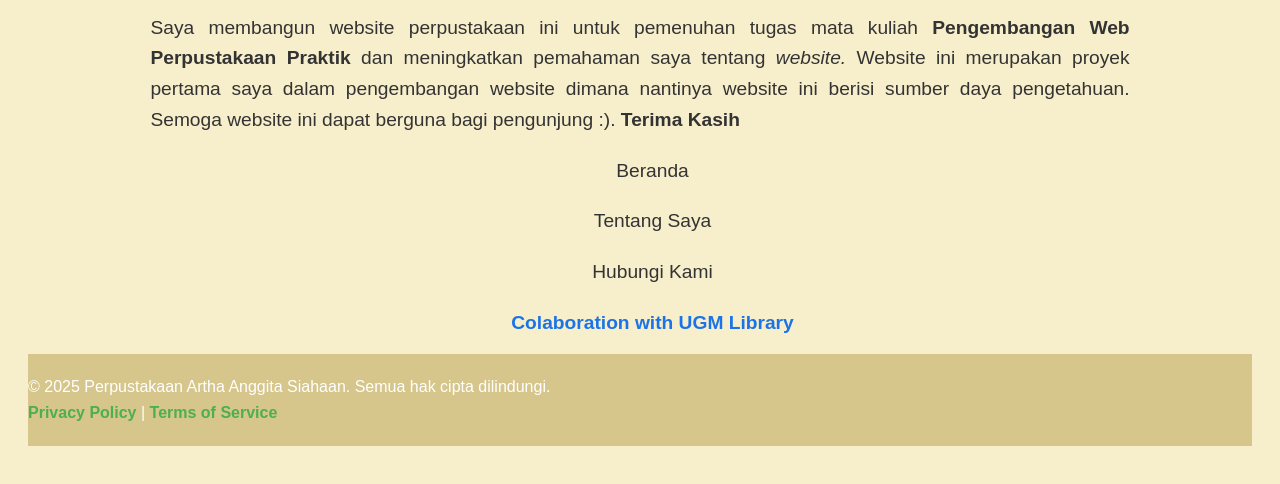
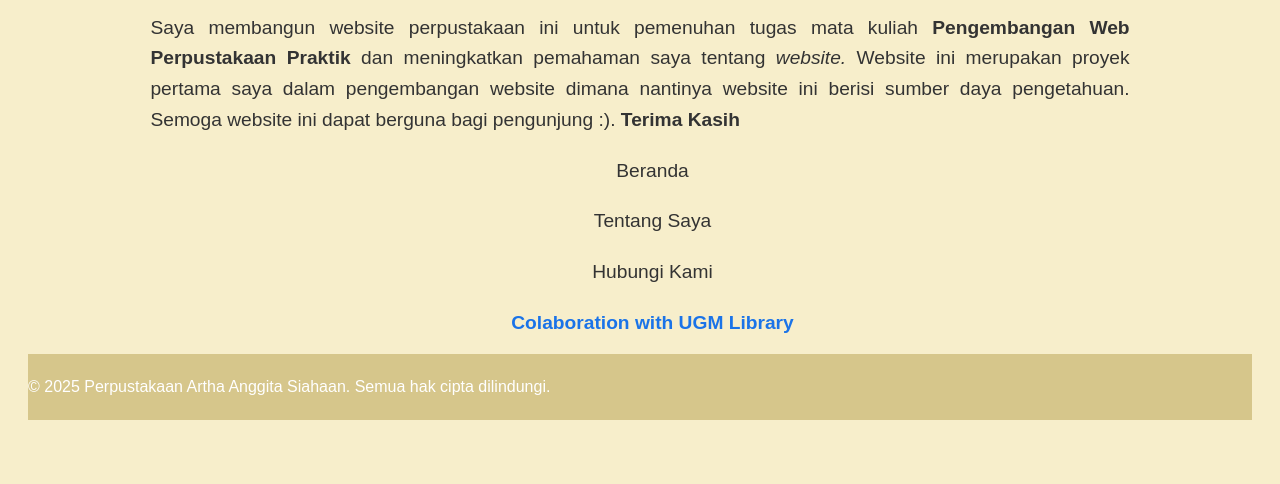
Before and after one commit to arthashn/arthashn.github.io, a plain HTML site: page index.html in a window 1280 px wide. Shown: the part 282-766 px from the top of the page. Drawn offline with Linux system fonts and the light colour scheme.

Commit message:
Update index.html

```diff
--- a/index.html
+++ b/index.html
@@ -39,7 +39,6 @@
     </ul>
 <footer>
         <p>&copy; 2025 Perpustakaan Artha Anggita Siahaan. Semua hak cipta dilindungi.</p>
-        <p><a href="privacy-policy.html">Privacy Policy</a> | <a href="terms-of-service.html">Terms of Service</a></p>
 </footer>
 </body>
 </html>
```
